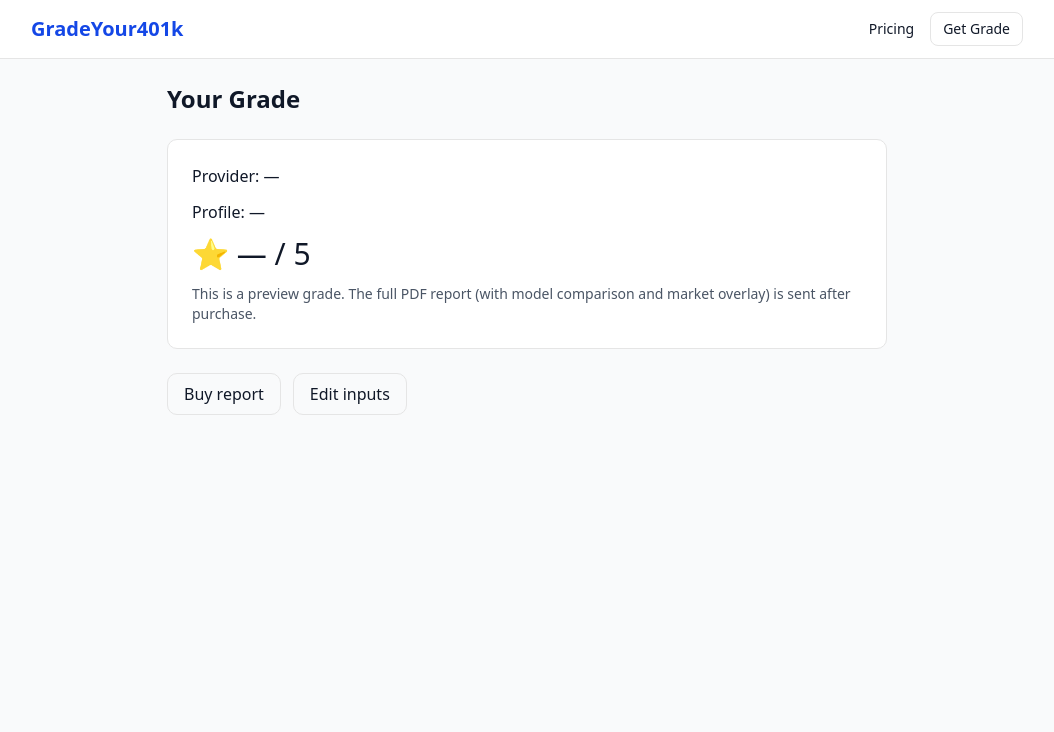
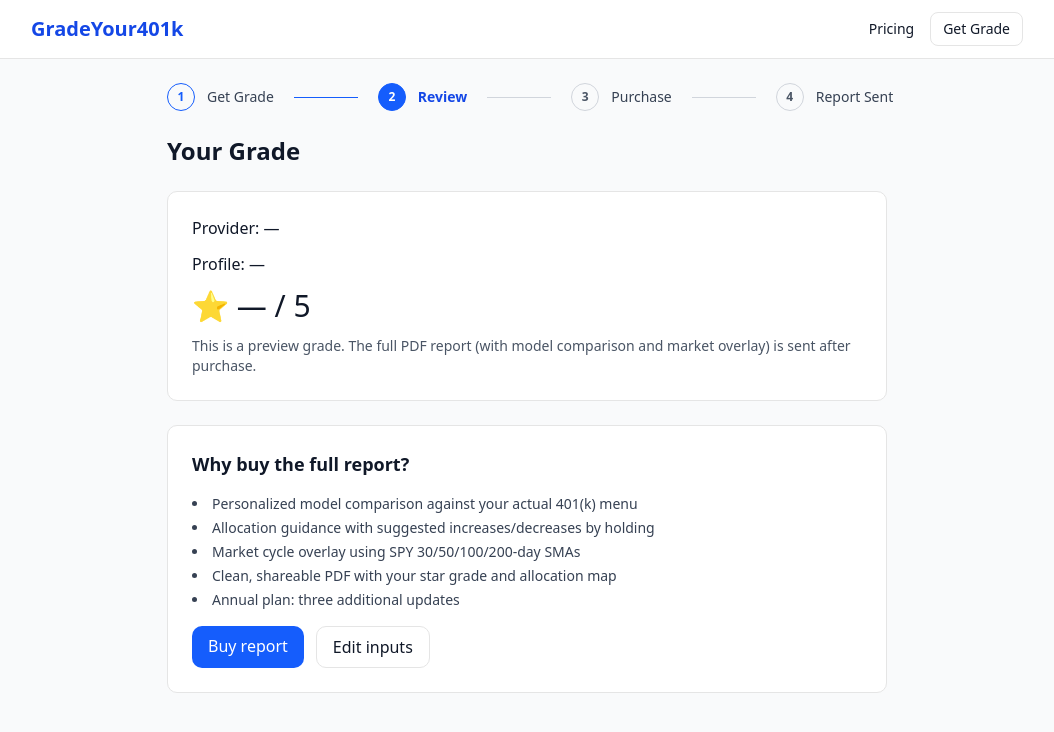
Before and after one commit to rremling/gradeyour401k, a Next.js app: page /grade/results in a window 1280 px wide. Shown: the top 732 px of the page, without its empty margins (113-1167 px from the left). Built offline with nearby package versions, Linux system fonts and the light colour scheme.

Commit message:
Update ResultsClient.tsx

```diff
--- a/src/app/grade/results/ResultsClient.tsx
+++ b/src/app/grade/results/ResultsClient.tsx
@@ -5,7 +5,7 @@
 import { useEffect, useMemo, useState } from "react";
 import { useSearchParams } from "next/navigation";
 
-type PreviewRow = { symbol: string; weight: number };
+type PreviewRow = { symbol?: string; weight?: number | string };
 type Preview = {
   ok: boolean;
   provider?: string | null;
@@ -15,6 +15,60 @@
   grade_base?: number | null;
   grade_adjusted?: number | null;
 };
+
+// ---- Simple horizontal stepper ----
+function Stepper({ current = 2 }: { current?: 1 | 2 | 3 | 4 }) {
+  // 1:Get Grade, 2:Review (this page), 3:Purchase, 4:Report Sent
+  const steps = [
+    { n: 1, label: "Get Grade" },
+    { n: 2, label: "Review" },
+    { n: 3, label: "Purchase" },
+    { n: 4, label: "Report Sent" },
+  ] as const;
+
+  return (
+    <div className="w-full">
+      <ol className="flex items-center gap-3 text-sm">
+        {steps.map((s, idx) => {
+          const isActive = s.n === current;
+          const isComplete = s.n < current;
+          return (
+            <li key={s.n} className="flex items-center gap-3">
+              <div
+                className={[
+                  "flex h-7 w-7 items-center justify-center rounded-full border text-xs font-semibold",
+                  isActive
+                    ? "border-blue-600 bg-blue-600 text-white"
+                    : isComplete
+                    ? "border-blue-600 text-blue-600"
+                    : "border-gray-300 text-gray-600",
+                ].join(" ")}
+              >
+                {s.n}
+              </div>
+              <span
+                className={[
+                  "whitespace-nowrap",
+                  isActive ? "font-semibold text-blue-700" : "text-gray-700",
+                ].join(" ")}
+              >
+                {s.label}
+              </span>
+              {idx < steps.length - 1 && (
+                <div
+                  className={[
+                    "mx-2 h-px w-10 md:w-16",
+                    isComplete ? "bg-blue-600" : "bg-gray-300",
+                  ].join(" ")}
+                />
+              )}
+            </li>
+          );
+        })}
+      </ol>
+    </div>
+  );
+}
 
 export default function ResultsClient() {
   const sp = useSearchParams();
@@ -63,10 +117,23 @@
     return preview?.provider_display || providerParam || preview?.provider || "—";
   }, [preview, providerParam]);
 
-  const rows = preview?.rows || [];
+  // Clean holdings: drop meta/invalid rows and coerce weights safely
+  const rows = useMemo(() => {
+    const raw = preview?.rows || [];
+    return raw
+      .filter((r) => r && typeof r.symbol === "string" && r.symbol.trim() !== "")
+      .map((r) => ({
+        symbol: (r.symbol as string).toUpperCase(),
+        weight: Number(r.weight ?? 0),
+      }))
+      .filter((r) => Number.isFinite(r.weight));
+  }, [preview]);
 
   return (
     <main className="mx-auto max-w-3xl p-6 space-y-6">
+      {/* Progression / flow */}
+      <Stepper current={2} />
+
       <h1 className="text-2xl font-bold">Your Grade</h1>
 
       <div className="rounded-lg border p-6 space-y-3 bg-white">
@@ -80,8 +147,7 @@
         </p>
         <p className="text-3xl">⭐ {gradeParam} / 5</p>
         <p className="text-sm text-gray-600">
-          This is a preview grade. The full PDF report (with model comparison
-          and market overlay) is sent after purchase.
+          This is a preview grade. The full PDF report (with model comparison and market overlay) is sent after purchase.
         </p>
       </div>
 
@@ -106,17 +172,29 @@
             {rows.map((r, i) => (
               <div key={`${r.symbol}-${i}`} className="grid grid-cols-12 py-2 text-sm">
                 <div className="col-span-8">{r.symbol}</div>
-                <div className="col-span-4 text-right">{Number(r.weight).toFixed(1)}</div>
+                <div className="col-span-4 text-right">
+                  {Number(r.weight).toFixed(1)}
+                </div>
               </div>
             ))}
           </div>
         </section>
       )}
 
+      {/* Reasons to buy + primary CTA */}
+      <section className="rounded-lg border p-6 bg-white space-y-4">
+        <h2 className="text-lg font-semibold">Why buy the full report?</h2>
+        <ul className="list-disc list-inside text-sm text-gray-700 space-y-1">
+          <li>Personalized model comparison against your actual 401(k) menu</li>
+          <li>Allocation guidance with suggested increases/decreases by holding</li>
+          <li>Market cycle overlay using SPY 30/50/100/200-day SMAs</li>
+          <li>Clean, shareable PDF with your star grade and allocation map</li>
+          <li>Annual plan: three additional updates</li>
+        </ul>
         <div className="flex gap-3">
           <Link
             href="/pricing"
-          className="inline-block rounded-lg border px-4 py-2 hover:bg-gray-50"
+            className="inline-block rounded-lg bg-blue-600 text-white px-4 py-2 hover:bg-blue-700"
           >
             Buy report
           </Link>
@@ -127,6 +205,7 @@
             Edit inputs
           </Link>
         </div>
+      </section>
     </main>
   );
 }
```
Lines whose indentation alone changed are shown as unchanged.
